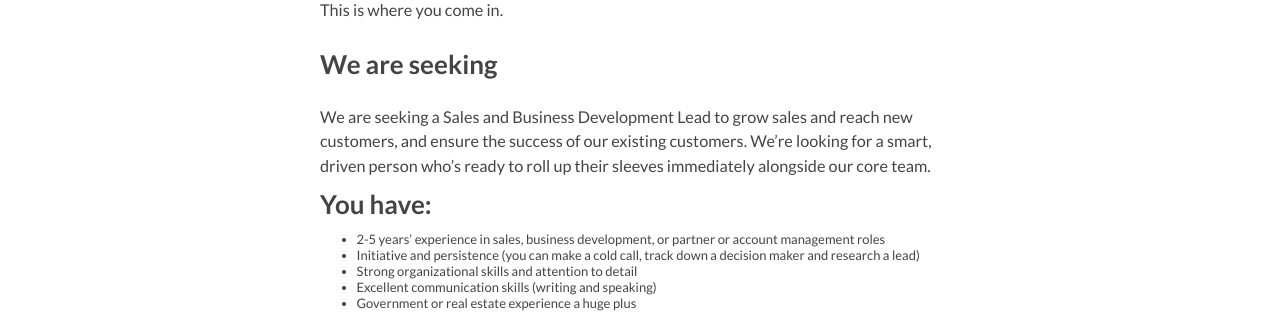
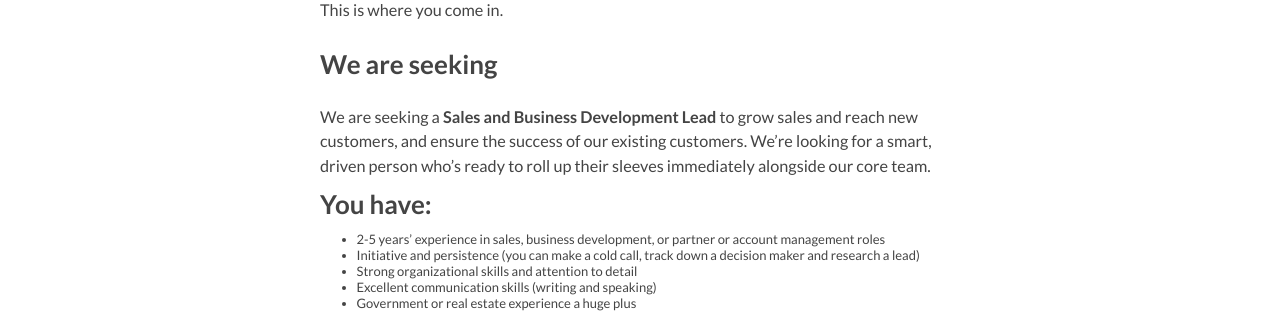
Before and after one commit to civicindustries/civicinsight.com, a Jekyll site: the page built from jobs/business-development.md, in a window 1280 px wide and 900 px high, scrolled down 369 px. Shown: the part 153-466 px from the top of the window. Built offline with Jekyll 4.4.1, drawn with Linux system fonts in a browser that asks for light colours; nearby versions of some CDN libraries; Markdown is read by kramdown in place of the engine named in the settings.

Commit message:
add bolding of title

```diff
--- a/jobs/business-development.md
+++ b/jobs/business-development.md
@@ -15,7 +15,7 @@ This is where you come in.
 
 #### We are seeking
 
-We are seeking a Sales and Business Development Lead to grow sales and reach new customers, and ensure the success of our existing customers. We’re looking for a smart, driven person who’s ready to roll up their sleeves immediately alongside our core team.
+We are seeking a *Sales and Business Development Lead* to grow sales and reach new customers, and ensure the success of our existing customers. We’re looking for a smart, driven person who’s ready to roll up their sleeves immediately alongside our core team.
 
 
 ### You have:
```
Also changed, not shown: jobs/ruby-on-rails-developer.md (+1 -1 lines).
